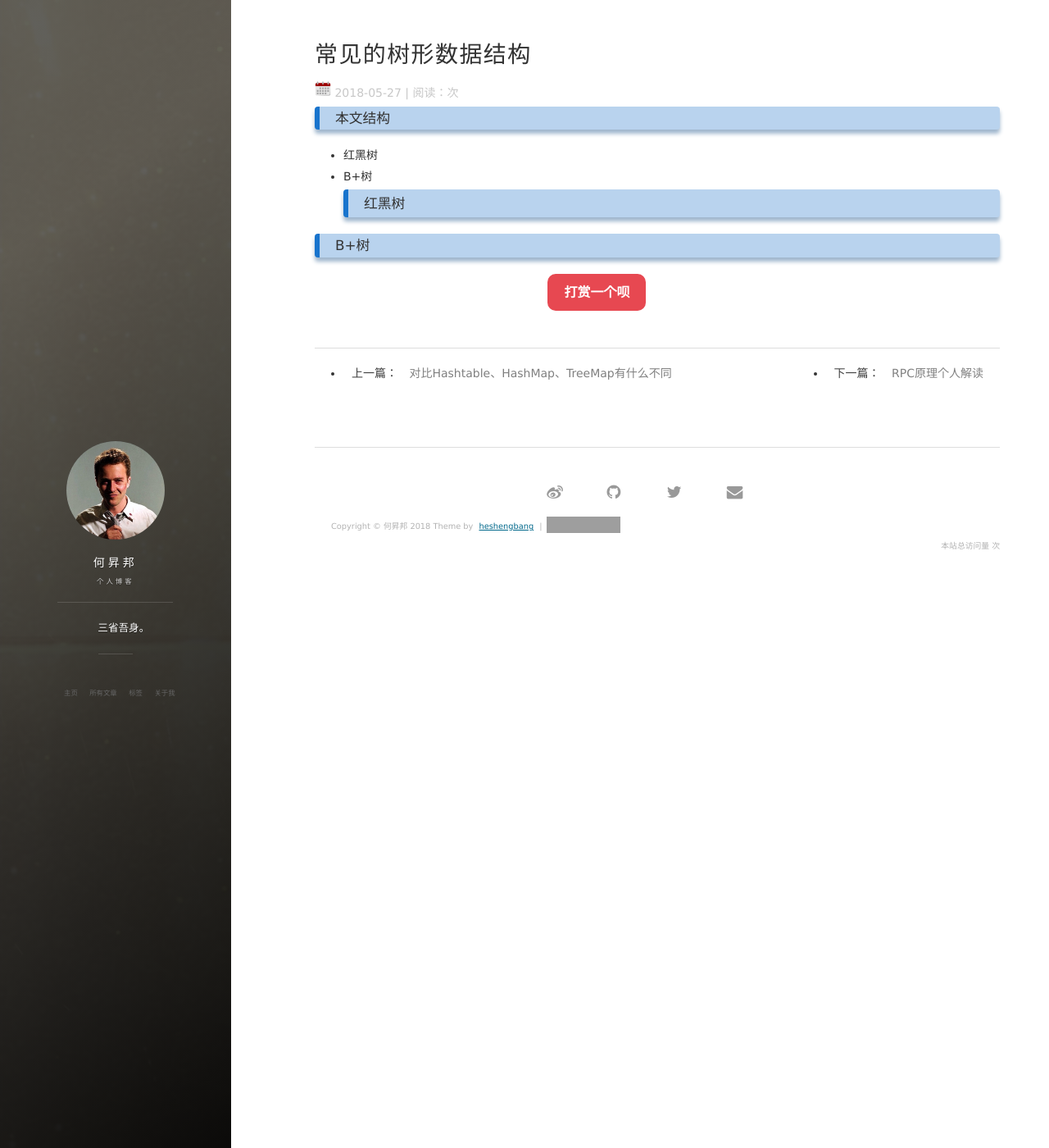
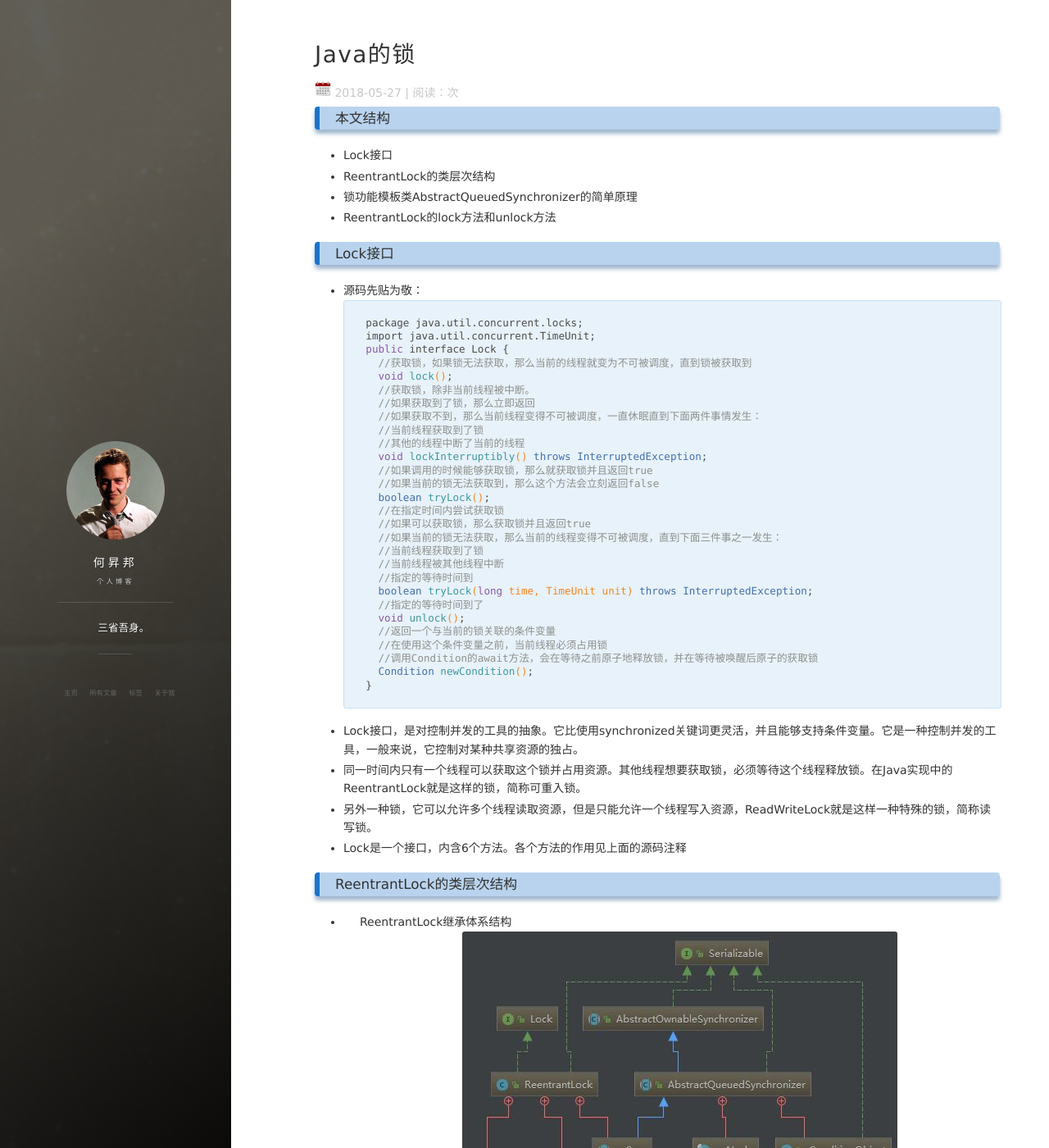
Before and after one commit to heshengbang/heshengbang.github.io, a Jekyll site: the page built from _posts/2018-5-27-Java中常见的锁.md, in a window 1280 px wide and 1400 px high. Shown: the whole window at 82% size. Built offline with Jekyll 4.4.1, drawn with Linux system fonts in a browser that asks for light colours; nearby versions of some CDN libraries; comment, search, counter and statistics services are not loaded; some of the changed text lies outside the part shown; grey boxes are pictures that could not be loaded.

Commit message:
add files

````diff
--- a/_posts/2018-5-27-Java中常见的锁.md
+++ b/_posts/2018-5-27-Java中常见的锁.md
@@ -2,7 +2,7 @@
 
 layout: post
 
-title: 常见的树形数据结构
+title: Java的锁
 
 date: 2018-5-27
 
@@ -11,8 +11,69 @@ tags: Java基础
 ---
 
 ### 本文结构
-- 红黑树
-- B+树
-### 红黑树
+- Lock接口
+- ReentrantLock的类层次结构
+- 锁功能模板类AbstractQueuedSynchronizer的简单原理
+- ReentrantLock的lock方法和unlock方法
 
-### B+树
+### Lock接口
+- 源码先贴为敬：
+```java
+package java.util.concurrent.locks;
+import java.util.concurrent.TimeUnit;
+public interface Lock {
+	//获取锁，如果锁无法获取，那么当前的线程就变为不可被调度，直到锁被获取到
+    void lock();
+    //获取锁，除非当前线程被中断。
+    //如果获取到了锁，那么立即返回
+    //如果获取不到，那么当前线程变得不可被调度，一直休眠直到下面两件事情发生：
+    //当前线程获取到了锁
+    //其他的线程中断了当前的线程
+    void lockInterruptibly() throws InterruptedException;
+    //如果调用的时候能够获取锁，那么就获取锁并且返回true
+    //如果当前的锁无法获取到，那么这个方法会立刻返回false
+    boolean tryLock();
+    //在指定时间内尝试获取锁
+    //如果可以获取锁，那么获取锁并且返回true
+    //如果当前的锁无法获取，那么当前的线程变得不可被调度，直到下面三件事之一发生：
+    //当前线程获取到了锁
+    //当前线程被其他线程中断
+    //指定的等待时间到
+    boolean tryLock(long time, TimeUnit unit) throws InterruptedException;
+    //指定的等待时间到了
+    void unlock();
+    //返回一个与当前的锁关联的条件变量
+    //在使用这个条件变量之前，当前线程必须占用锁
+    //调用Condition的await方法，会在等待之前原子地释放锁，并在等待被唤醒后原子的获取锁
+    Condition newCondition();
+}
+```
+
+- Lock接口，是对控制并发的工具的抽象。它比使用synchronized关键词更灵活，并且能够支持条件变量。它是一种控制并发的工具，一般来说，它控制对某种共享资源的独占。
+- 同一时间内只有一个线程可以获取这个锁并占用资源。其他线程想要获取锁，必须等待这个线程释放锁。在Java实现中的ReentrantLock就是这样的锁，简称可重入锁。
+- 另外一种锁，它可以允许多个线程读取资源，但是只能允许一个线程写入资源，ReadWriteLock就是这样一种特殊的锁，简称读写锁。
+- Lock是一个接口，内含6个方法。各个方法的作用见上面的源码注释
+
+### ReentrantLock的类层次结构
+- ReentrantLock继承体系结构
+![ReentrantLock继承结构图](https://github.com/heshengbang/heshengbang.github.io/raw/master/images/javabasic/ReentrantLock继承体系图.jpg)
+
+- 如上图所示，ReentrantLock实现了Lock接口，内部有三个内部类，Sync、NonfairSync、FairSync
+	- Sync是一个抽象类型，它继承AbstractQueuedSynchronizer
+    	- AbstractQueuedSynchronizer是一个模板类，它实现了许多和锁相关的功能，并提供了钩子方法供用户实现，比如tryAcquire，tryRelease等，下一节着重讲，这里不详说。
+    - Sync实现了AbstractQueuedSynchronizer的tryRelease方法
+	- NonfairSync和FairSync两个类继承自Sync，实现了lock方法，然后分别公平抢占和非公平抢占针对tryAcquire有不同的实现
+
+### 锁功能模板类AbstractQueuedSynchronizer的简单原理
+- AbstractQueuedSynchronizer的类层次结构
+![AbstractQueuedSynchronizer类层次结构](https://github.com/heshengbang/heshengbang.github.io/raw/master/images/javabasic/AbstractQueuedSynchronizer类层次结构.jpg)
+	- 如上图所示 AbstractQueuedSynchronizer继承自AbstractOwnableSynchronizer，AbstractOwnableSynchronizer的实现很简单，它表示独占的同步器，内部使用变量exclusiveOwnerThread表示独占的线程。
+	- AbstractQueuedSynchronizer内部使用CLH锁队列来将并发执行变成串行执行。
+	- 整个队列是一个双向链表。每个CLH锁队列的节点，会保存前一个节点和后一个节点的引用，当前节点对应的线程，以及一个状态。
+	- 这个状态用来表明该线程是否应该block。当节点的前一个节点被释放的时候，当前节点就被唤醒，成为头部。新加入的节点会放在队列尾部。
+
+### ReentrantLock的lock方法和unlock方法
+
+
+
+[参考](https://blog.csdn.net/albertfly/article/details/52403508)
````
Also changed, not shown: _posts/2018-5-27-RPC原理个人解读.md (+25 -25 lines), images/ReentrantLock继承结构图.png (added), images/javabasic/AbstractQueuedSynchronizer类层次结构.jpg (added), images/javabasic/ReentrantLock继承体系图.jpg (added).
